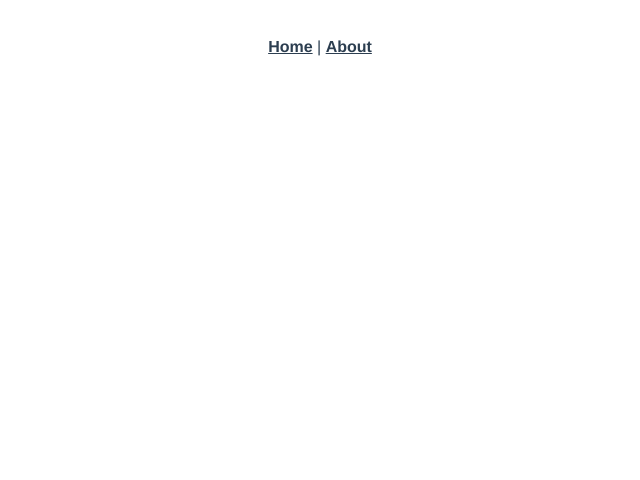
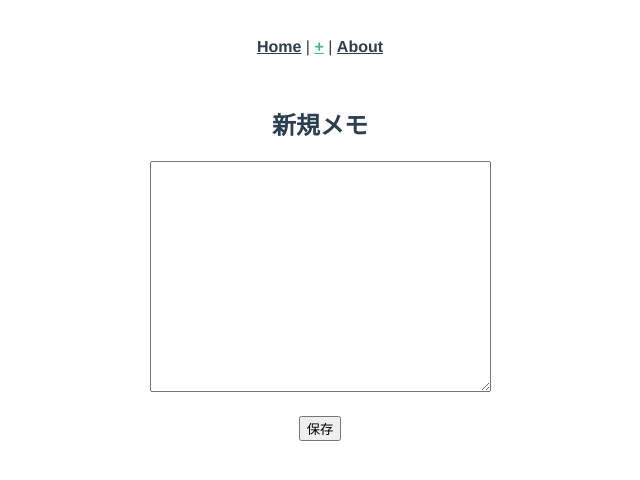
Before and after one commit to shucream-p/vue-memo-app, a Vue app: page /new in a window 1280 px wide. Before the commit this address had no page. Shown: the top 480 px of the page, without its empty margins (320-960 px from the left). Built offline with nearby package versions, Linux system fonts and the light colour scheme.

Commit message:
新規メモページを作成

```diff
--- a/src/App.vue
+++ b/src/App.vue
@@ -1,9 +1,12 @@
 <template>
-  <nav>
-    <router-link to="/">Home</router-link> |
-    <router-link to="/about">About</router-link>
-  </nav>
-  <router-view/>
+  <div>
+    <nav>
+      <router-link to="/">Home</router-link> |
+      <router-link to="/new">+</router-link> |
+      <router-link to="/about">About</router-link>
+    </nav>
+    <router-view/>
+  </div>
 </template>
 
 <style>
--- a/src/router/index.js
+++ b/src/router/index.js
@@ -1,11 +1,17 @@
 import { createRouter, createWebHistory } from 'vue-router'
 import HomeView from '../views/HomeView.vue'
+import NewView from '../views/NewView.vue'
 
 const routes = [
   {
     path: '/',
     name: 'home',
     component: HomeView
+  },
+  {
+    path: '/new',
+    name: 'new',
+    component: NewView
   },
   {
     path: '/about',
--- /dev/null
+++ b/src/views/NewView.vue
@@ -0,0 +1,21 @@
+<template>
+  <div>
+    <h2>新規メモ</h2>
+    <div>
+      <textarea cols="40" rows="15"></textarea>
+    </div>
+    <div>
+      <input type="submit" value="保存">
+    </div>
+  </div>
+</template>
+
+<script>
+
+</script>
+
+<style scoped>
+  textarea {
+    margin-bottom: 20px;
+  }
+</style>
```
